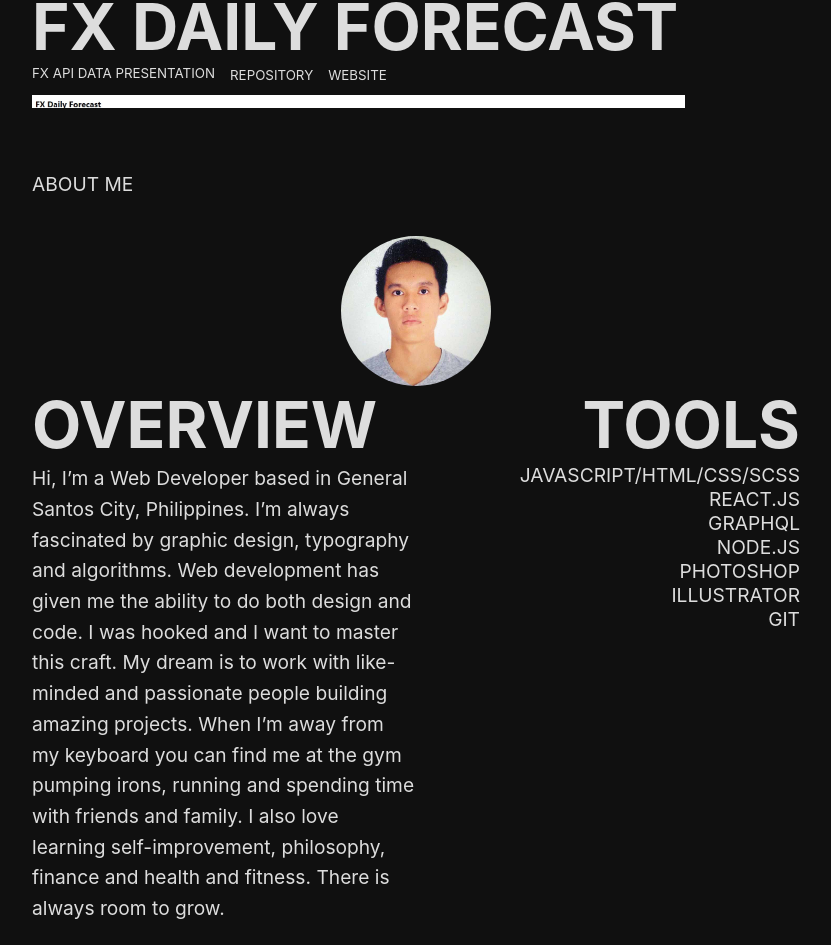
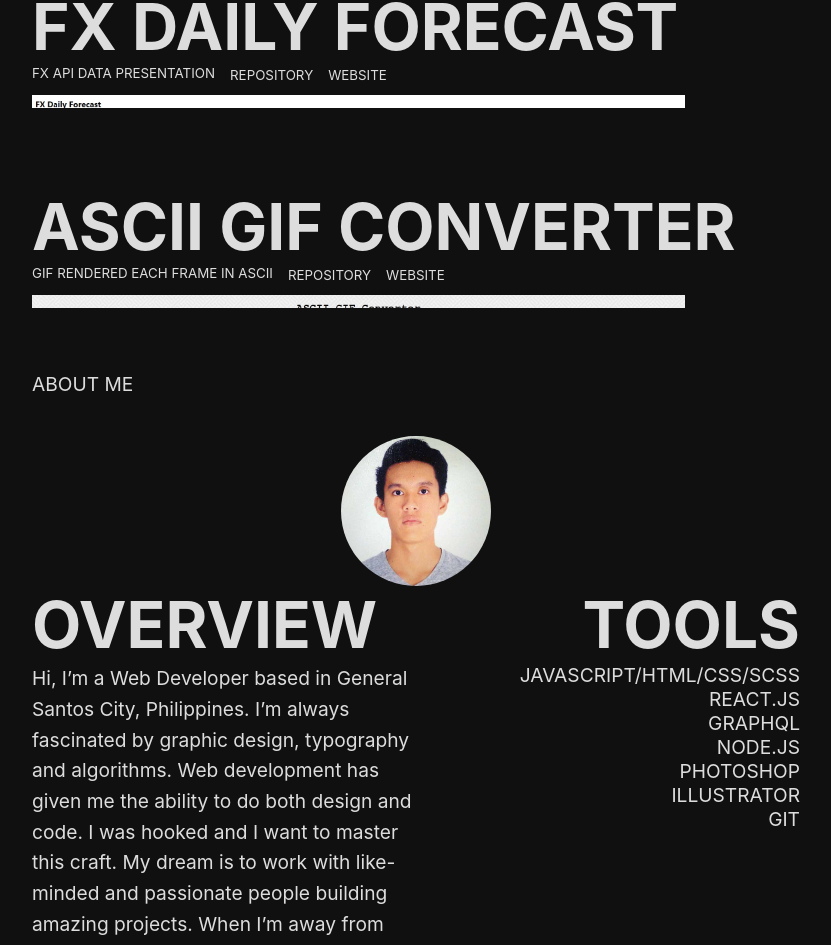
Before and after one commit to kitharvey/Portfolio-v1, a React (Create React App) app: page / in a window 1280 px wide. Shown: the part 1476-2421 px from the top of the page, without its empty margins (224-1055 px from the left). Built offline with nearby package versions, Linux system fonts and the light colour scheme.

Commit message:
new proj added

```diff
--- a/src/Portfolio/Projects.js
+++ b/src/Portfolio/Projects.js
@@ -3,6 +3,7 @@ import sort from '../photo/sort.jpg'
 import crow from '../photo/crow.jpg'
 import path from '../photo/path.jpg'
 import fx from '../photo/fx.jpg'
+import gif from '../photo/gifascii.jpg'
 
 export default function Projects(){
     const style = {
@@ -38,6 +39,13 @@ export default function Projects(){
             repo: "https://github.com/kitharvey/fx-daily-forecast",
             img: fx,
         },
+        {
+            title: "ASCII GIF Converter",
+            subtitle: "GIF Rendered each Frame in ASCII",
+            link: "https://kitharvey.github.io/gif-to-ascii/",
+            repo: "https://github.com/kitharvey/gif-to-ascii",
+            img: gif,
+        },
     ]
     return(
         <div id="projects">
```
Also changed, not shown: src/photo/gifascii.jpg (added).
